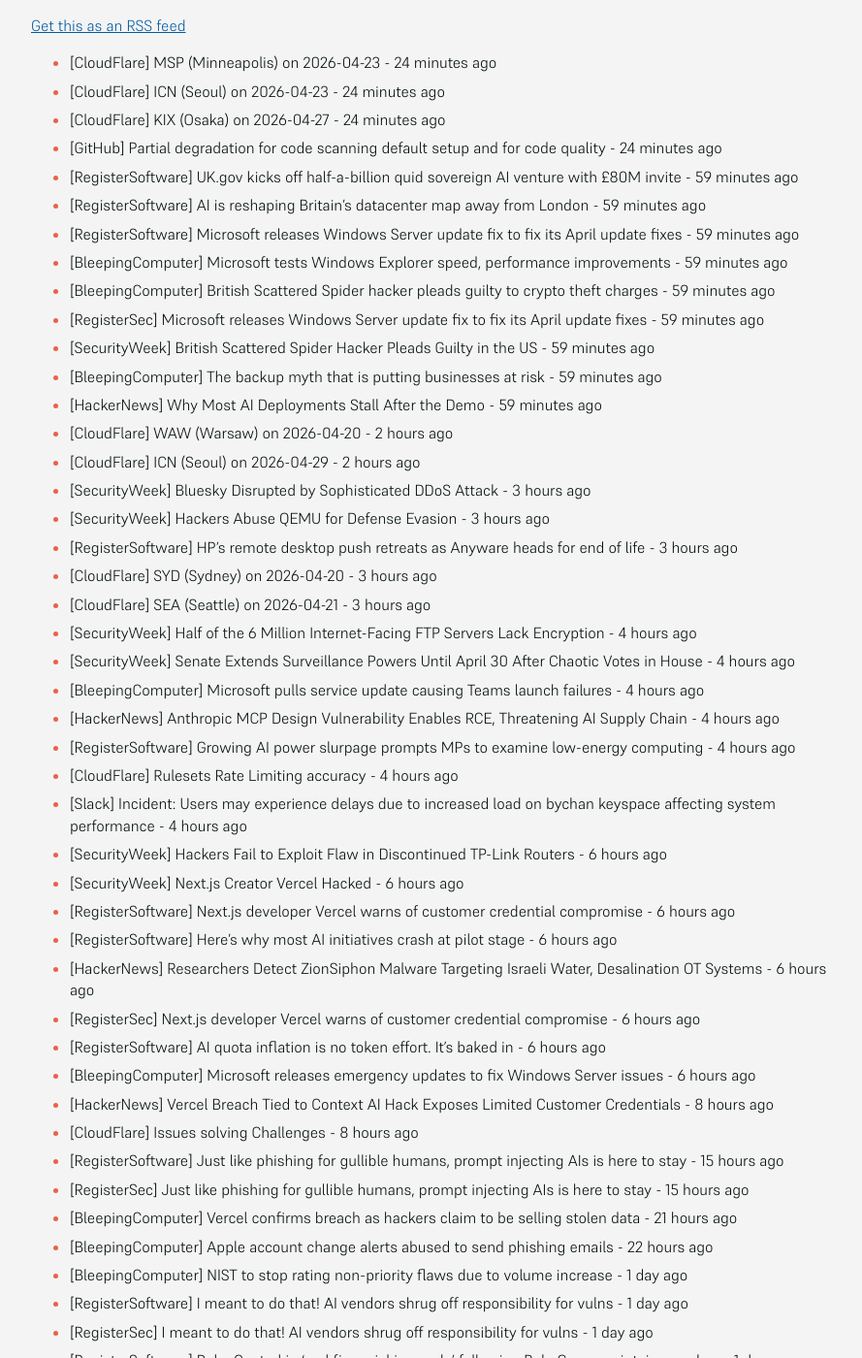
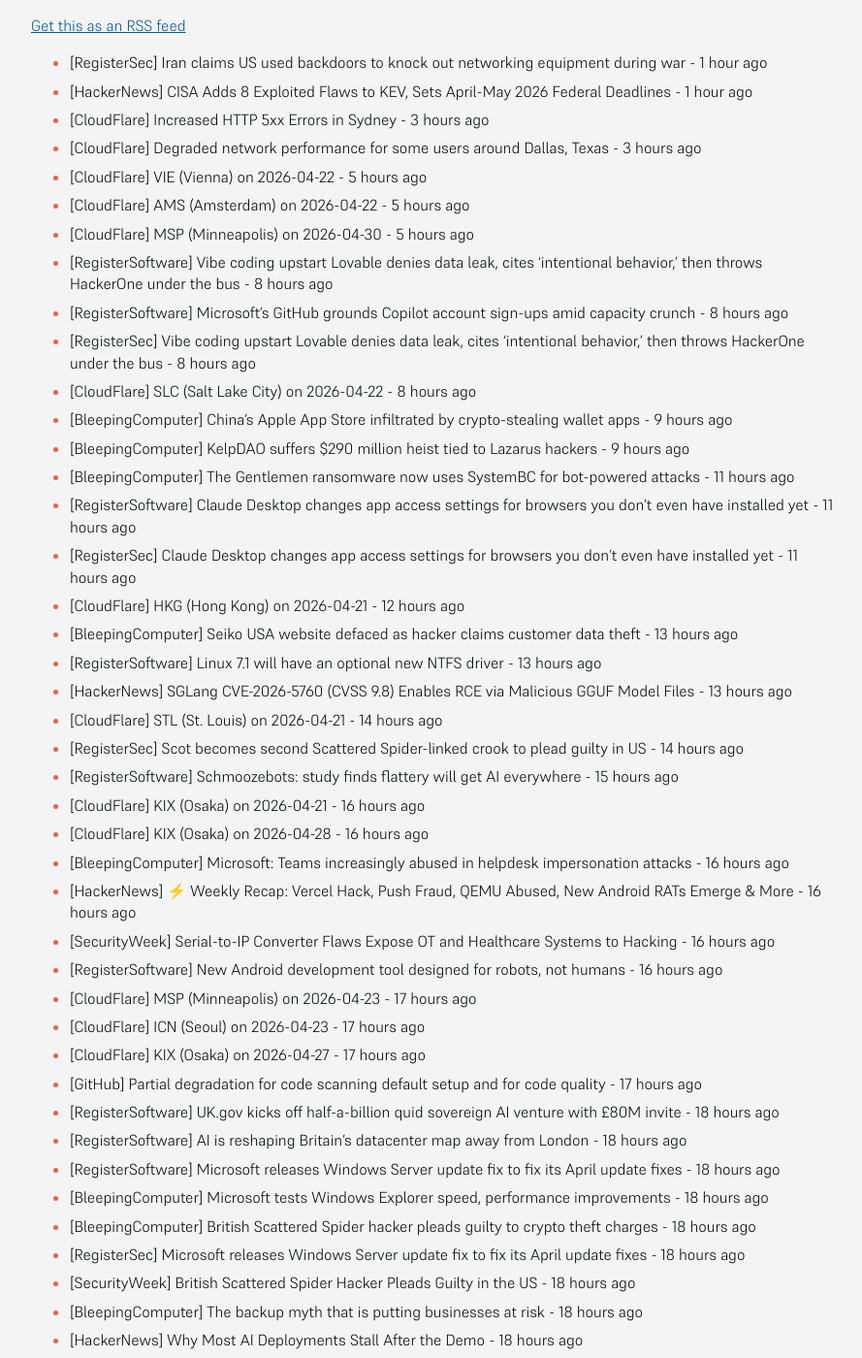
Before and after one commit to SecOpsNews/news, a Jekyll site: the page built from index.md, in a window 1280 px wide and 1400 px high, scrolled down 221 px. Shown: the whole window at 97% size, without its empty margins (192-1081 px from the left). Built offline with Jekyll 4.4.1, drawn with Linux system fonts in a browser that asks for light colours; some of the changed text lies outside the part shown.

Commit message:
New Feed

```diff
--- a/index.md
+++ b/index.md
@@ -9,56 +9,81 @@ description: Latest Updates
 
 <!-- SecOps start -->
 
-- [CloudFlare] MSP (Minneapolis) on 2026-04-23 - 24 minutes ago
-- [CloudFlare] ICN (Seoul) on 2026-04-23 - 24 minutes ago
-- [CloudFlare] KIX (Osaka) on 2026-04-27 - 24 minutes ago
-- [GitHub] Partial degradation for code scanning default setup and for code quality - 24 minutes ago
-- [RegisterSoftware] UK.gov kicks off half-a-billion quid sovereign AI venture with £80M invite - 59 minutes ago
-- [RegisterSoftware] AI is reshaping Britain's datacenter map away from London - 59 minutes ago
-- [RegisterSoftware] Microsoft releases Windows Server update fix to fix its April update fixes - 59 minutes ago
-- [BleepingComputer] Microsoft tests Windows Explorer speed, performance improvements - 59 minutes ago
-- [BleepingComputer] British Scattered Spider hacker pleads guilty to crypto theft charges - 59 minutes ago
-- [RegisterSec] Microsoft releases Windows Server update fix to fix its April update fixes - 59 minutes ago
-- [SecurityWeek] British Scattered Spider Hacker Pleads Guilty in the US - 59 minutes ago
-- [BleepingComputer] The backup myth that is putting businesses at risk - 59 minutes ago
-- [HackerNews] Why Most AI Deployments Stall After the Demo - 59 minutes ago
-- [CloudFlare] WAW (Warsaw) on 2026-04-20 - 2 hours ago
-- [CloudFlare] ICN (Seoul) on 2026-04-29 - 2 hours ago
-- [SecurityWeek] Bluesky Disrupted by Sophisticated DDoS Attack - 3 hours ago
-- [SecurityWeek] Hackers Abuse QEMU for Defense Evasion - 3 hours ago
-- [RegisterSoftware] HP's remote desktop push retreats as Anyware heads for end of life - 3 hours ago
-- [CloudFlare] SYD (Sydney) on 2026-04-20 - 3 hours ago
-- [CloudFlare] SEA (Seattle) on 2026-04-21 - 3 hours ago
-- [SecurityWeek] Half of the 6 Million Internet-Facing FTP Servers Lack Encryption - 4 hours ago
-- [SecurityWeek] Senate Extends Surveillance Powers Until April 30 After Chaotic Votes in House - 4 hours ago
-- [BleepingComputer] Microsoft pulls service update causing Teams launch failures - 4 hours ago
-- [HackerNews] Anthropic MCP Design Vulnerability Enables RCE, Threatening AI Supply Chain - 4 hours ago
-- [RegisterSoftware] Growing AI power slurpage prompts MPs to examine low-energy computing - 4 hours ago
-- [CloudFlare] Rulesets Rate Limiting accuracy - 4 hours ago
-- [Slack] Incident: Users may experience delays due to increased load on bychan keyspace affecting system performance - 4 hours ago
-- [SecurityWeek] Hackers Fail to Exploit Flaw in Discontinued TP-Link Routers - 6 hours ago
-- [SecurityWeek] Next.js Creator Vercel Hacked - 6 hours ago
-- [RegisterSoftware] Next.js developer Vercel warns of customer credential compromise - 6 hours ago
-- [RegisterSoftware] Here's why most AI initiatives crash at pilot stage - 6 hours ago
-- [HackerNews] Researchers Detect ZionSiphon Malware Targeting Israeli Water, Desalination OT Systems - 6 hours ago
-- [RegisterSec] Next.js developer Vercel warns of customer credential compromise - 6 hours ago
-- [RegisterSoftware] AI quota inflation is no token effort. It's baked in - 6 hours ago
-- [BleepingComputer] Microsoft releases emergency updates to fix Windows Server issues - 6 hours ago
-- [HackerNews] Vercel Breach Tied to Context AI Hack Exposes Limited Customer Credentials - 8 hours ago
-- [CloudFlare] Issues solving Challenges - 8 hours ago
-- [RegisterSoftware] Just like phishing for gullible humans, prompt injecting AIs is here to stay - 15 hours ago
-- [RegisterSec] Just like phishing for gullible humans, prompt injecting AIs is here to stay - 15 hours ago
-- [BleepingComputer] Vercel confirms breach as hackers claim to be selling stolen data - 21 hours ago
-- [BleepingComputer] Apple account change alerts abused to send phishing emails - 22 hours ago
+- [RegisterSec] Iran claims US used backdoors to knock out networking equipment during war - 1 hour ago
+- [HackerNews] CISA Adds 8 Exploited Flaws to KEV, Sets April-May 2026 Federal Deadlines - 1 hour ago
+- [CloudFlare] Increased HTTP 5xx Errors in Sydney - 3 hours ago
+- [CloudFlare] Degraded network performance for some users around Dallas, Texas - 3 hours ago
+- [CloudFlare] VIE (Vienna) on 2026-04-22 - 5 hours ago
+- [CloudFlare] AMS (Amsterdam) on 2026-04-22 - 5 hours ago
+- [CloudFlare] MSP (Minneapolis) on 2026-04-30 - 5 hours ago
+- [RegisterSoftware] Vibe coding upstart Lovable denies data leak, cites 'intentional behavior,' then throws HackerOne under the bus - 8 hours ago
+- [RegisterSoftware] Microsoft's GitHub grounds Copilot account sign-ups amid capacity crunch - 8 hours ago
+- [RegisterSec] Vibe coding upstart Lovable denies data leak, cites 'intentional behavior,' then throws HackerOne under the bus - 8 hours ago
+- [CloudFlare] SLC (Salt Lake City) on 2026-04-22 - 8 hours ago
+- [BleepingComputer] China's Apple App Store infiltrated by crypto-stealing wallet apps - 9 hours ago
+- [BleepingComputer] KelpDAO suffers $290 million heist tied to Lazarus hackers - 9 hours ago
+- [BleepingComputer] The Gentlemen ransomware now uses SystemBC for bot-powered attacks - 11 hours ago
+- [RegisterSoftware] Claude Desktop changes app access settings for browsers you don't even have installed yet - 11 hours ago
+- [RegisterSec] Claude Desktop changes app access settings for browsers you don't even have installed yet - 11 hours ago
+- [CloudFlare] HKG (Hong Kong) on 2026-04-21 - 12 hours ago
+- [BleepingComputer] Seiko USA website defaced as hacker claims customer data theft - 13 hours ago
+- [RegisterSoftware] Linux 7.1 will have an optional new NTFS driver - 13 hours ago
+- [HackerNews] SGLang CVE-2026-5760 (CVSS 9.8) Enables RCE via Malicious GGUF Model Files - 13 hours ago
+- [CloudFlare] STL (St. Louis) on 2026-04-21 - 14 hours ago
+- [RegisterSec] Scot becomes second Scattered Spider-linked crook to plead guilty in US - 14 hours ago
+- [RegisterSoftware] Schmoozebots: study finds flattery will get AI everywhere - 15 hours ago
+- [CloudFlare] KIX (Osaka) on 2026-04-21 - 16 hours ago
+- [CloudFlare] KIX (Osaka) on 2026-04-28 - 16 hours ago
+- [BleepingComputer] Microsoft: Teams increasingly abused in helpdesk impersonation attacks - 16 hours ago
+- [HackerNews] ⚡ Weekly Recap: Vercel Hack, Push Fraud, QEMU Abused, New Android RATs Emerge & More - 16 hours ago
+- [SecurityWeek] Serial-to-IP Converter Flaws Expose OT and Healthcare Systems to Hacking - 16 hours ago
+- [RegisterSoftware] New Android development tool designed for robots, not humans - 16 hours ago
+- [CloudFlare] MSP (Minneapolis) on 2026-04-23 - 17 hours ago
+- [CloudFlare] ICN (Seoul) on 2026-04-23 - 17 hours ago
+- [CloudFlare] KIX (Osaka) on 2026-04-27 - 17 hours ago
+- [GitHub] Partial degradation for code scanning default setup and for code quality - 17 hours ago
+- [RegisterSoftware] UK.gov kicks off half-a-billion quid sovereign AI venture with £80M invite - 18 hours ago
+- [RegisterSoftware] AI is reshaping Britain's datacenter map away from London - 18 hours ago
+- [RegisterSoftware] Microsoft releases Windows Server update fix to fix its April update fixes - 18 hours ago
+- [BleepingComputer] Microsoft tests Windows Explorer speed, performance improvements - 18 hours ago
+- [BleepingComputer] British Scattered Spider hacker pleads guilty to crypto theft charges - 18 hours ago
+- [RegisterSec] Microsoft releases Windows Server update fix to fix its April update fixes - 18 hours ago
+- [SecurityWeek] British Scattered Spider Hacker Pleads Guilty in the US - 18 hours ago
+- [BleepingComputer] The backup myth that is putting businesses at risk - 18 hours ago
+- [HackerNews] Why Most AI Deployments Stall After the Demo - 18 hours ago
+- [CloudFlare] WAW (Warsaw) on 2026-04-20 - 19 hours ago
+- [CloudFlare] ICN (Seoul) on 2026-04-29 - 19 hours ago
+- [SecurityWeek] Bluesky Disrupted by Sophisticated DDoS Attack - 20 hours ago
+- [SecurityWeek] Hackers Abuse QEMU for Defense Evasion - 20 hours ago
+- [RegisterSoftware] HP's remote desktop push retreats as Anyware heads for end of life - 20 hours ago
+- [CloudFlare] SYD (Sydney) on 2026-04-20 - 20 hours ago
+- [CloudFlare] SEA (Seattle) on 2026-04-21 - 20 hours ago
+- [SecurityWeek] Half of the 6 Million Internet-Facing FTP Servers Lack Encryption - 21 hours ago
+- [SecurityWeek] Senate Extends Surveillance Powers Until April 30 After Chaotic Votes in House - 21 hours ago
+- [BleepingComputer] Microsoft pulls service update causing Teams launch failures - 21 hours ago
+- [HackerNews] Anthropic MCP Design Vulnerability Enables RCE, Threatening AI Supply Chain - 21 hours ago
+- [RegisterSoftware] Growing AI power slurpage prompts MPs to examine low-energy computing - 21 hours ago
+- [CloudFlare] Rulesets Rate Limiting accuracy - 22 hours ago
+- [Slack] Incident: Users may experience delays due to increased load on bychan keyspace affecting system performance - 22 hours ago
+- [SecurityWeek] Hackers Fail to Exploit Flaw in Discontinued TP-Link Routers - 23 hours ago
+- [SecurityWeek] Next.js Creator Vercel Hacked - 23 hours ago
+- [RegisterSoftware] Next.js developer Vercel warns of customer credential compromise - 23 hours ago
+- [RegisterSoftware] Here's why most AI initiatives crash at pilot stage - 23 hours ago
+- [HackerNews] Researchers Detect ZionSiphon Malware Targeting Israeli Water, Desalination OT Systems - 23 hours ago
+- [RegisterSec] Next.js developer Vercel warns of customer credential compromise - 23 hours ago
+- [RegisterSoftware] AI quota inflation is no token effort. It's baked in - 23 hours ago
+- [BleepingComputer] Microsoft releases emergency updates to fix Windows Server issues - 23 hours ago
+- [HackerNews] Vercel Breach Tied to Context AI Hack Exposes Limited Customer Credentials - 1 day ago
+- [CloudFlare] Issues solving Challenges - 1 day ago
+- [RegisterSoftware] Just like phishing for gullible humans, prompt injecting AIs is here to stay - 1 day ago
+- [RegisterSec] Just like phishing for gullible humans, prompt injecting AIs is here to stay - 1 day ago
+- [BleepingComputer] Vercel confirms breach as hackers claim to be selling stolen data - 1 day ago
+- [BleepingComputer] Apple account change alerts abused to send phishing emails - 1 day ago
 - [BleepingComputer] NIST to stop rating non-priority flaws due to volume increase - 1 day ago
 - [RegisterSoftware] I meant to do that! AI vendors shrug off responsibility for vulns - 1 day ago
 - [RegisterSec] I meant to do that! AI vendors shrug off responsibility for vulns - 1 day ago
 - [RegisterSoftware] Ruby Central in 'real financial jeopardy' following RubyGems maintainer ruckus - 1 day ago
-- [CloudFlare] R2 customers may see an increase of HTTP 500s in KIX - 1 day ago
-- [CloudFlare] WARP connectivity - 1 day ago
-- [BleepingComputer] Critical flaw in Protobuf library enables JavaScript code execution - 1 day ago
-- [BleepingComputer] NAKIVO v11.2: Ransomware Defense, Faster Replication, vSphere 9, and Proxmox VE 9.0 Support - 2 days ago
-- [BleepingComputer] Microsoft Teams right-click paste broken by Edge update bug - 2 days ago
+- [CloudFlare] R2 customers may see an increase of HTTP 500s in KIX - 2 days ago
 - [DataBreaches] Russian-linked hackers appear to have launched a crippling cyberattack on Western New Mexico University - 11 months ago
 - [DataBreaches] SK Telecom vows to take full responsibility for damage from recent data leak - 11 months ago
 - [HackerNews] Storm-1977 Hits Education Clouds with AzureChecker, Deploys 200+ Crypto Mining Containers - 11 months ago
@@ -74,35 +99,35 @@ description: Latest Updates
 - [DataBreaches] High Court rules landlord entitled to additional £6m indemnity from insurance broker after data breach - 11 months ago
 - [DataBreaches] Oregon DEQ won’t say if ransomware group took employee data in cyberattack - 11 months ago
 - [HackerNews] ToyMaker Uses LAGTOY to Sell Access to CACTUS Ransomware Gangs for Double Extortion - 11 months ago
-- [RegisterSec] Signalgate lessons learned: If creating a culture of security is the goal, America is screwed - 11 months ago
-- [DataBreaches] HHS OCR Settles HIPAA Ransomware Cybersecurity Investigation with Comprehensive Neurology, PC - 11 months ago
-- [RegisterSec] Amid CVE funding fumble, 'we were mushrooms, kept in the dark,' says board member - 11 months ago
-- [CloudFlare] Cloudflare Response Truncation - 11 months ago
-- [SecurityWeek] Browser Security Firm SquareX Raises $20 Million - 11 months ago
-- [BleepingComputer] Windows 11's Recall AI is now rolling out on Copilot+ PCs - 11 months ago
-- [BleepingComputer] Windows 11 KB5055627 update released with 30 new changes, fixes - 11 months ago
-- [BleepingComputer] Craft CMS RCE exploit chain used in zero-day attacks to steal data - 11 months ago
-- [CloudFlare] HKG (Hong Kong) on 2025-04-29 - 11 months ago
-- [RegisterSec] More Ivanti attacks may be on horizon, say experts who are seeing 9x surge in endpoint scans - 11 months ago
-- [CloudFlare] DMM (Dammam) on 2025-04-28 - 11 months ago
-- [CloudFlare] Increased HTTP 500 Errors in TPE & DEL colos - 11 months ago
-- [1Password] 2025-04-28 Events API and Reporting Maintenance - 11 months ago
-- [RegisterSoftware] Oh, cool. Microsoft melts bug that froze Server 2025 Remote Desktop sessions - 11 months ago
-- [RegisterSec] Oh, cool. Microsoft melts bug that froze Server 2025 Remote Desktop sessions - 11 months ago
-- [CloudFlare] DFW (Dallas) on 2025-05-01 - 11 months ago
-- [CloudFlare] AKL (Auckland) on 2025-04-28 - 11 months ago
-- [CloudFlare] MUC (Munich) on 2025-04-28 - 11 months ago
-- [DataBreaches] ELENOR-corp Ransomware: A New Mimic Ransomware Variant Attacking the Healthcare Sector - 11 months ago
-- [DataBreaches] Scattered Spider Hacking Suspect Extradited to US From Spain - 11 months ago
-- [DataBreaches] Several more lawsuits filed against Frederick Health Hospital related to data breach, cybersecurity failures - 11 months ago
-- [DataBreaches] FBI IC3, Verizon DBIR, Google M-Trends reports are out—here’s the conclusions! - 11 months ago
-- [CloudFlare] Connectivity issues for Regional Services in India - 11 months ago
-- [RegisterSec] M&amp;S stops online orders as 'cyber incident' issues worsen - 11 months ago
-- [RegisterSec] Emergency patch for potential SAP zero-day that could grant full system control - 11 months ago
-- [CloudFlare] SSL Certificate Provisioning Delays - 11 months ago
-- [BleepingComputer] Mobile provider MTN says cyberattack compromised customer data - 11 months ago
-- [BleepingComputer] Marks & Spencer pauses online orders after cyberattack - 11 months ago
-- [HackerNews] North Korean Hackers Spread Malware via Fake Crypto Firms and Job Interview Lures - 11 months ago
+- [RegisterSec] Signalgate lessons learned: If creating a culture of security is the goal, America is screwed - 12 months ago
+- [DataBreaches] HHS OCR Settles HIPAA Ransomware Cybersecurity Investigation with Comprehensive Neurology, PC - 12 months ago
+- [RegisterSec] Amid CVE funding fumble, 'we were mushrooms, kept in the dark,' says board member - 12 months ago
+- [CloudFlare] Cloudflare Response Truncation - 12 months ago
+- [SecurityWeek] Browser Security Firm SquareX Raises $20 Million - 12 months ago
+- [BleepingComputer] Windows 11's Recall AI is now rolling out on Copilot+ PCs - 12 months ago
+- [BleepingComputer] Windows 11 KB5055627 update released with 30 new changes, fixes - 12 months ago
+- [BleepingComputer] Craft CMS RCE exploit chain used in zero-day attacks to steal data - 12 months ago
+- [CloudFlare] HKG (Hong Kong) on 2025-04-29 - 12 months ago
+- [RegisterSec] More Ivanti attacks may be on horizon, say experts who are seeing 9x surge in endpoint scans - 12 months ago
+- [CloudFlare] DMM (Dammam) on 2025-04-28 - 12 months ago
+- [CloudFlare] Increased HTTP 500 Errors in TPE & DEL colos - 12 months ago
+- [1Password] 2025-04-28 Events API and Reporting Maintenance - 12 months ago
+- [RegisterSoftware] Oh, cool. Microsoft melts bug that froze Server 2025 Remote Desktop sessions - 12 months ago
+- [RegisterSec] Oh, cool. Microsoft melts bug that froze Server 2025 Remote Desktop sessions - 12 months ago
+- [CloudFlare] DFW (Dallas) on 2025-05-01 - 12 months ago
+- [CloudFlare] AKL (Auckland) on 2025-04-28 - 12 months ago
+- [CloudFlare] MUC (Munich) on 2025-04-28 - 12 months ago
+- [DataBreaches] ELENOR-corp Ransomware: A New Mimic Ransomware Variant Attacking the Healthcare Sector - 12 months ago
+- [DataBreaches] Scattered Spider Hacking Suspect Extradited to US From Spain - 12 months ago
+- [DataBreaches] Several more lawsuits filed against Frederick Health Hospital related to data breach, cybersecurity failures - 12 months ago
+- [DataBreaches] FBI IC3, Verizon DBIR, Google M-Trends reports are out—here’s the conclusions! - 12 months ago
+- [CloudFlare] Connectivity issues for Regional Services in India - 12 months ago
+- [RegisterSec] M&amp;S stops online orders as 'cyber incident' issues worsen - 12 months ago
+- [RegisterSec] Emergency patch for potential SAP zero-day that could grant full system control - 12 months ago
+- [CloudFlare] SSL Certificate Provisioning Delays - 12 months ago
+- [BleepingComputer] Mobile provider MTN says cyberattack compromised customer data - 12 months ago
+- [BleepingComputer] Marks & Spencer pauses online orders after cyberattack - 12 months ago
+- [HackerNews] North Korean Hackers Spread Malware via Fake Crypto Firms and Job Interview Lures - 12 months ago
 - [BleepingComputer] Windows "inetpub" security fix can be abused to block future updates - 12 months ago
 - [SecurityWeek] Former Google Cloud CISO Phil Venables Joins Ballistic Ventures - 12 months ago
 - [BleepingComputer] Baltimore City Public Schools data breach affects over 31,000 people - 12 months ago
```
